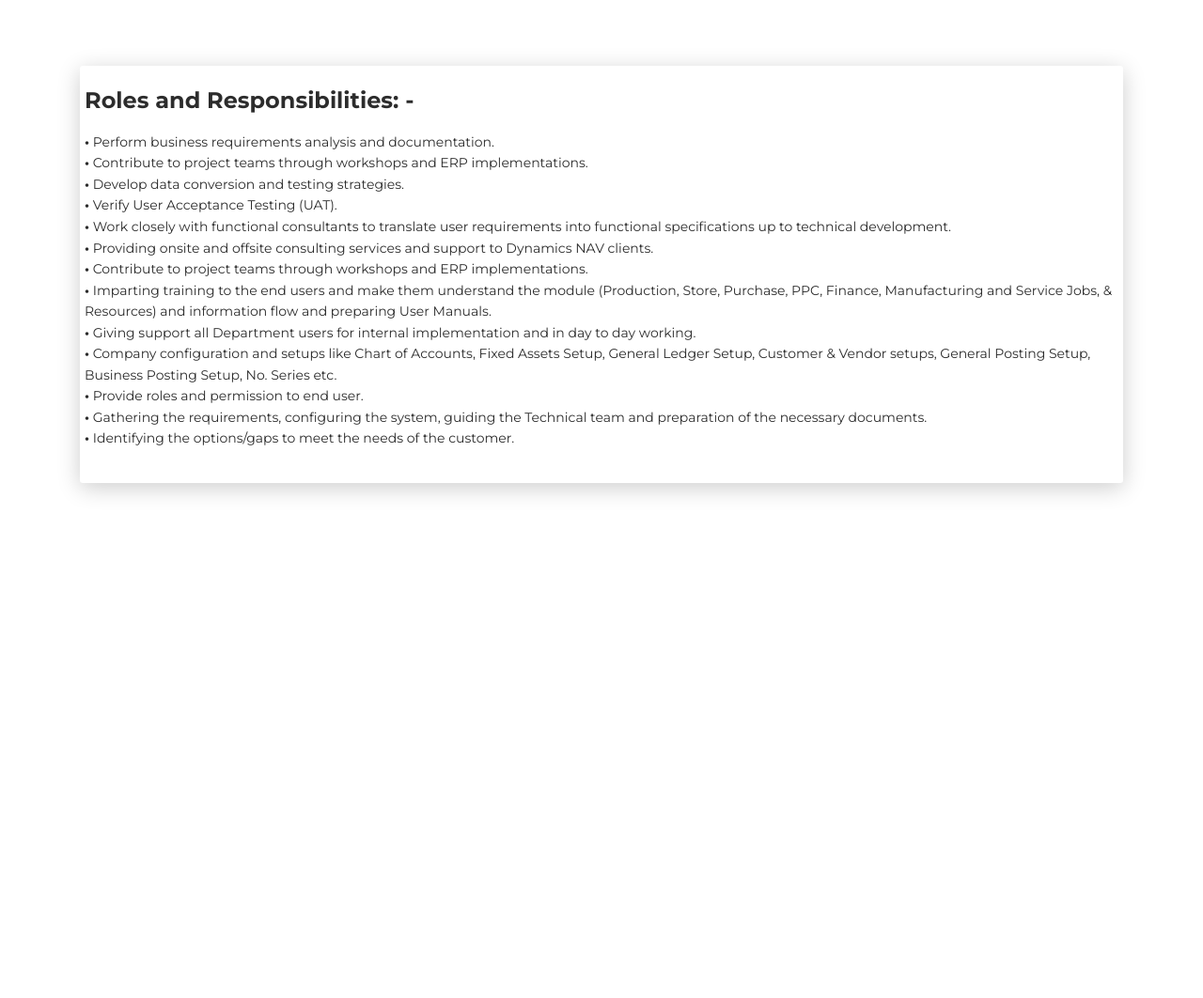
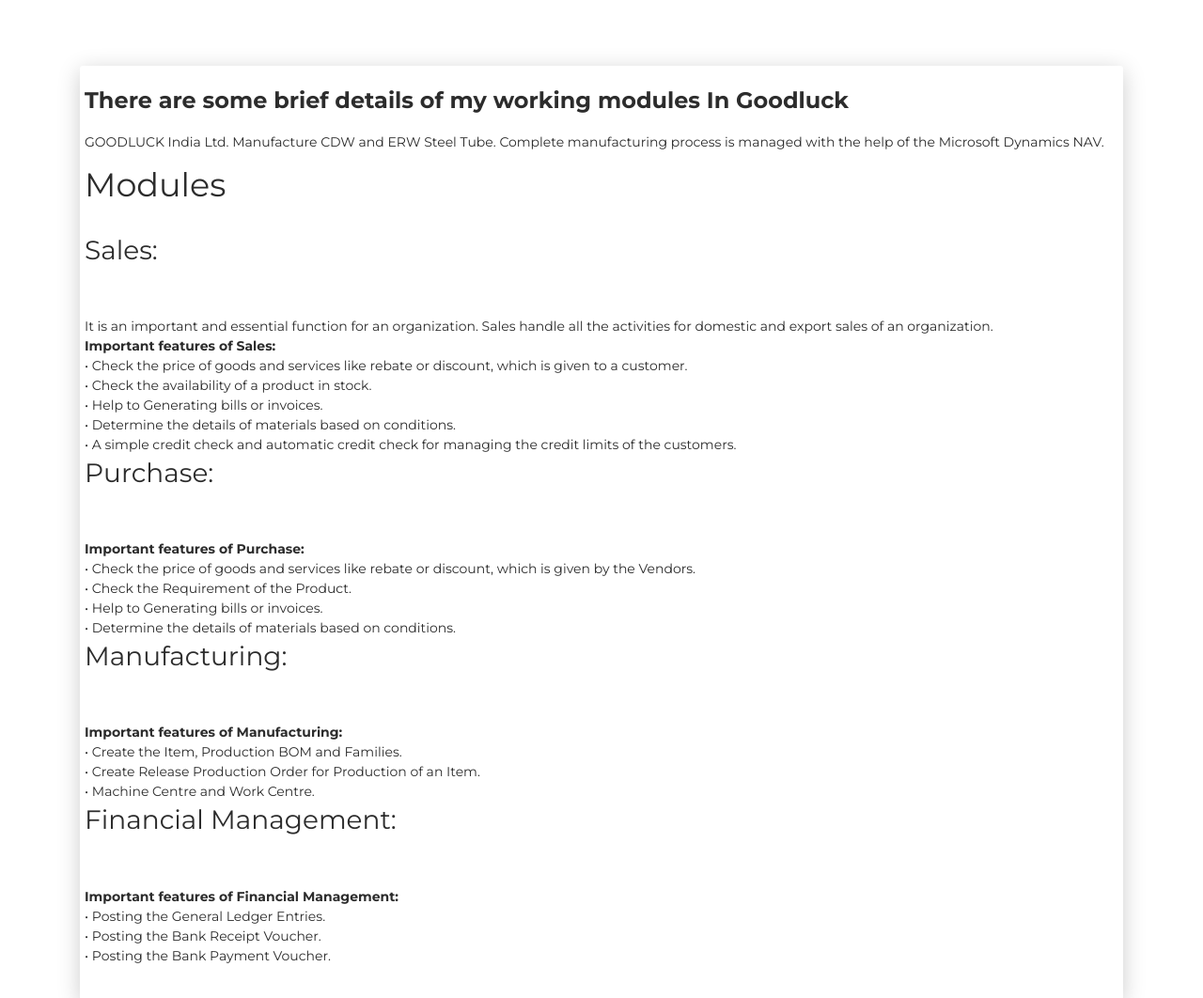
Before and after one commit to banarasiashwani/banarasiashwani.github.io, a plain HTML site: page gdlk.html in a window 1280 px wide. Shown: the top 1062 px of the page at 94% size. Before the commit the page ends 800 px from the top, so only its background shows below. Drawn offline with nearby package versions, Linux system fonts and the light colour scheme; a script that the page names is missing.

Commit message:
Update gdlk.html

```diff
--- a/gdlk.html
+++ b/gdlk.html
@@ -29,23 +29,48 @@
       <div class="row">
      <!---   <div class="col-lg-6 col-md-12"> --->
           <div class="card-body">
-            <div class="h4 mt-0 title">Roles and Responsibilities: - </div>
-           <!-- <p>Hello! I am Anthony Barnett. Web Developer, Graphic Designer and Photographer.</p>-->
+            <div class="h4 mt-0 title">There are some brief details of my working modules In Goodluck  </div>
+           <p>GOODLUCK India Ltd. Manufacture CDW and ERW Steel Tube. Complete manufacturing process is managed with the help of the Microsoft Dynamics NAV.</p>
             <p>
+            <h2>Modules</h2>
 
- <b>•</b>	Perform business requirements analysis and documentation.</br>
- <b>•</b>	Contribute to project teams through workshops and ERP implementations.</br>
- <b>•</b>	Develop data conversion and testing strategies.</br>
- <b>•</b>	Verify User Acceptance Testing (UAT).</br>
- <b>•</b>	Work closely with functional consultants to translate user requirements into functional specifications up to technical development.</br>
- <b>•</b>	Providing onsite and offsite consulting services and support to Dynamics NAV clients.</br>
- <b>•</b>	Contribute to project teams through workshops and ERP implementations.</br>
- <b>•</b>	Imparting training to the end users and make them understand the module (Production, Store, Purchase, PPC, Finance, Manufacturing and Service Jobs, & Resources) and information flow and preparing User Manuals.</br>
- <b>•</b>	Giving support all Department users for internal implementation and in day to day working.</br>
- <b>•</b>	Company configuration and setups like Chart of Accounts, Fixed Assets Setup, General Ledger Setup, Customer & Vendor setups, General Posting Setup, Business Posting Setup, No. Series etc.</br>
- <b>•</b>	Provide roles and permission to end user.</br>
- <b>•</b>	Gathering the requirements, configuring the system, guiding the Technical team and preparation of the necessary documents.</br>
- <b>•</b>	Identifying the options/gaps to meet the needs of the customer.</br>
+            <h3>Sales: </h3><br>
+            It is an important and essential function for an organization. Sales handle all the activities for domestic and export sales of an organization.</br>
+
+     <b>   Important features of Sales:</br></b>
+
+
+•	Check the price of goods and services like rebate or discount, which is given to a customer.</br>
+•	Check the availability of a product in stock.</br>
+•	Help to Generating bills or invoices.</br>
+•	Determine the details of materials based on conditions.</br>
+•	A simple credit check and automatic credit check for managing the credit limits of the customers.</br>
+
+<h3>Purchase:</h3><br>
+      <b>Important features of Purchase:</br></b>
+•	Check the price of goods and services like rebate or discount, which is given by the Vendors.</br>
+•	Check the Requirement of the Product.</br>
+•	Help to Generating bills or invoices.</br>
+•	Determine the details of materials based on conditions.</br>
+
+<h3>Manufacturing:</h3><br>
+
+   <b> Important features of Manufacturing:</br></b>
+
+
+•	Create the Item, Production BOM and Families.</br>
+•	Create Release Production Order for Production of an Item.</br>
+•	Machine Centre and Work Centre.</br>
+
+<h3>Financial Management: </h3><br>
+
+          <b>    Important features of Financial Management:</br></b>
+
+
+•	Posting the General Ledger Entries.</br>
+•	Posting the Bank Receipt Voucher.</br>
+•	Posting the Bank Payment Voucher.</br>
+
           </p>
           </div>
         </div>
```
